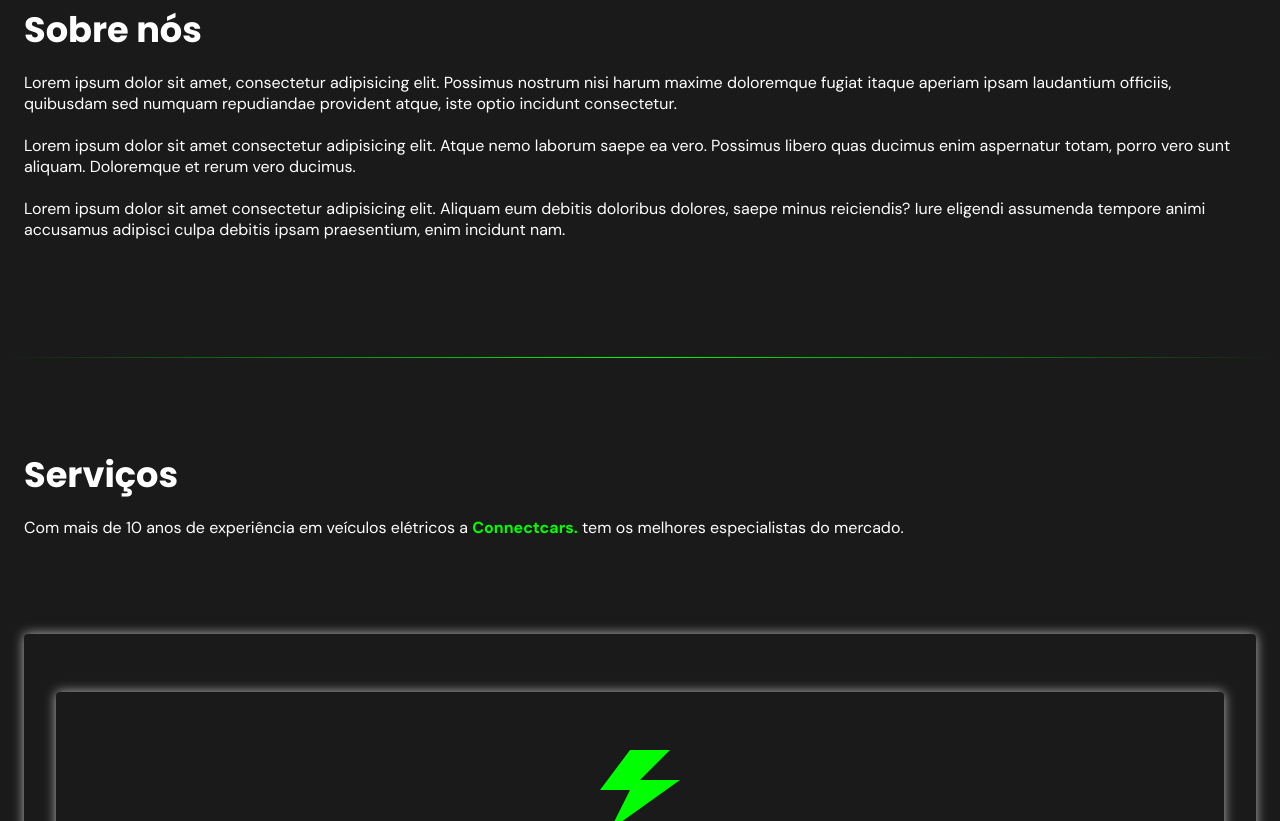
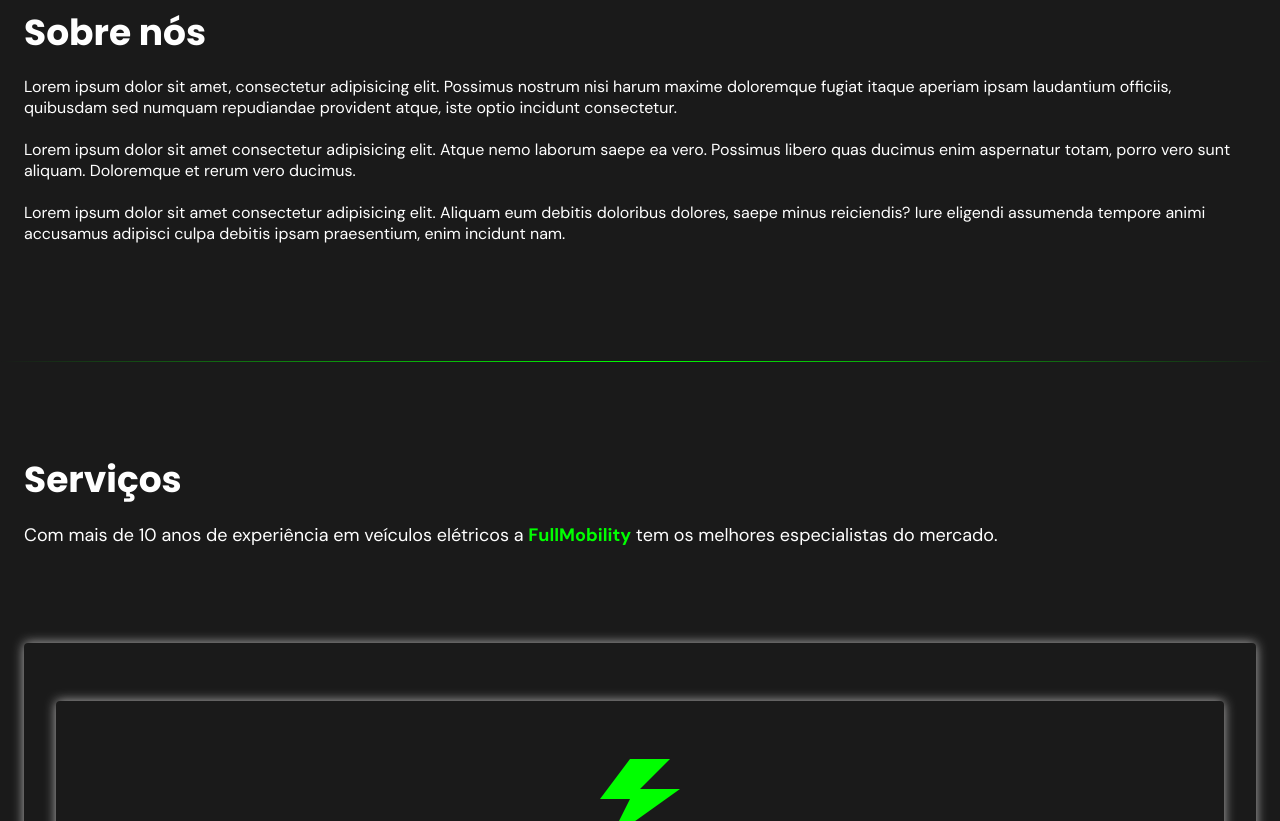
Before and after one commit to arthurperboni/nlw-origin, a plain HTML site: page index.html in a window 1280 px wide. Shown: the part 3180-4001 px from the top of the page. Drawn offline with nearby package versions, Linux system fonts and the light colour scheme; files whose address does not match are found by name.

Commit message:
W992px adjusts

```diff
--- a/index.html
+++ b/index.html
@@ -110,9 +110,9 @@
         <div class="container grid">
           <header>
             <h2 class="title">Serviços</h2>
-            <p>
+            <p class="subtitle">
               Com mais de 10 anos de experiência em veículos elétricos a
-              <strong>Connectcars.</strong> tem os melhores especialistas do
+              <strong>FullMobility</strong> tem os melhores especialistas do
               mercado.
             </p>
           </header>
--- a/style.css
+++ b/style.css
@@ -36,6 +36,7 @@ img{
 
   /* Fonts */
 --title-font-size: 1.85rem;
+--subtitle-font-size: 1rem;
 
 }
 
@@ -125,6 +126,10 @@ body {
 }
 .section .title{
   margin-bottom: 1rem;
+}
+
+.section .subtitle{
+  font-size: var(--subtitle-font-size);
 }
 
 .section header{
@@ -585,7 +590,8 @@ footer .social a:hover{
 /* L2 devices: 992> */
 @media (min-width: 992px) {
   :root{
-    --title-font-size: 2.2rem;
+    --title-font-size: 2.25rem;
+    --subtitle-font-size: 1.125rem;
   }
 }
 /* M devices (Tablets): 767> */
```
